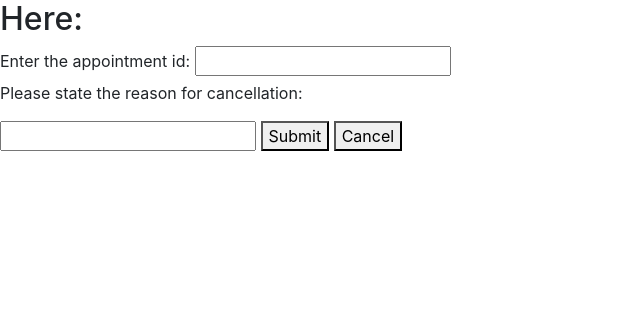
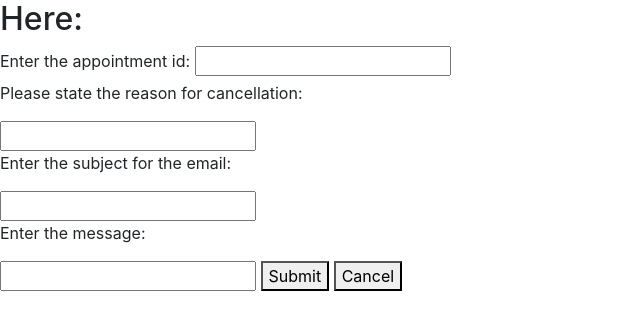
Before and after one commit to Suhail270/Appointment-Scheduling, a Django app: page /users/delete_appointment/ in a window 1280 px wide. Shown: the part 72-402 px from the top of the page, without its empty margins (0-640 px from the left). Run offline with Django 4.2, Linux system fonts and the light colour scheme; some libraries are stand-ins or nearby versions.

Commit message:
Implemented sending emails for cancelled appt.

```diff
--- a/aptBooking/aptBooking/settings.py
+++ b/aptBooking/aptBooking/settings.py
@@ -134,6 +134,7 @@ USE_TZ = True
 STATIC_URL = "static/"
 LOGIN_REDIRECT_URL = '/'
 LOGOUT_REDIRECT_URL = '/users/login/'
+EMAIL_BACKEND = 'django.core.mail.backends.console.EmailBackend'
 
 # Default primary key field type
 # https://docs.djangoproject.com/en/4.1/ref/settings/#default-auto-field
--- a/aptBooking/templates/delete_appointment.html
+++ b/aptBooking/templates/delete_appointment.html
@@ -11,10 +11,15 @@
     <label for="app_id">Enter the appointment id:</label>
 
     <input type="number" name="app_id" id="app_id">
-    <br>
 
     <p>Please state the reason for cancellation:</p>
     <input type="text" name="reason_for_cancel" id="reason_for_cancel">
+
+    <p>Enter the subject for the email:</p>
+    <input type="text" name="subject" id="subject">
+
+    <p>Enter the message:</p>
+    <input type="text" name="message" id="message">
 
     <button type="submit">Submit</button>
     <a href="dashboard.html"><button> Cancel </button></a>
--- a/aptBooking/users/views.py
+++ b/aptBooking/users/views.py
@@ -13,6 +13,7 @@ from django.views.generic import ListView
 #from django_filters.views import FilterView
 #from django_filters import FilterSet
 import simplejson
+from django.core.mail import send_mail
 
 def register(request):
     if request.method == "POST":
@@ -58,11 +59,22 @@ def delete_appointment_status(request):
         reason_for_cancellation = request.POST.get('reason_for_cancel')
         status_id = Status.objects.filter(choice="Cancelled")
         print(status_id)
+
+        #updating status of appointment to cancelled
         appointment_id.status = Status.objects.get(pk = 3)
         appointment_id.save()
 
+        #adding appointment to cancelled appointments table
         new_record = AgentCancelledAppointment(appointment= appointment_id, reason= reason_for_cancellation)
         new_record.save()
+
+        #sending an email
+        subject = request.POST.get('subject')
+        message = request.POST.get('message')
+        email_from = appointment_id.agent.user.email
+        recipient_list = [appointment_id.customer.user.email, ]
+        send_mail(subject, message, email_from, recipient_list)
+
     return render(request=request, template_name="delete_appointment.html")
 
 
@@ -99,3 +111,13 @@ def appointment_api(request):
         )
         # serialized = appointmentSerializer(appointments, many = True)
         return JsonResponse(simplejson.loads(json), safe = False)
+
+
+# def send_email(request):
+#     appointment_id = Appointment.objects.get(pk = int(request.POST.get('app_id')))
+#     subject = request.POST.get('subject')
+#     message = request.POST.get('message')
+#     #message = f'Hi {user.username}, thank you for registering.'
+#     email_from = appointment_id.agent.user.email
+#     recipient_list = [appointment_id.customer.user.email, ]
+#     send_mail( subject, message, email_from, recipient_list)
```
